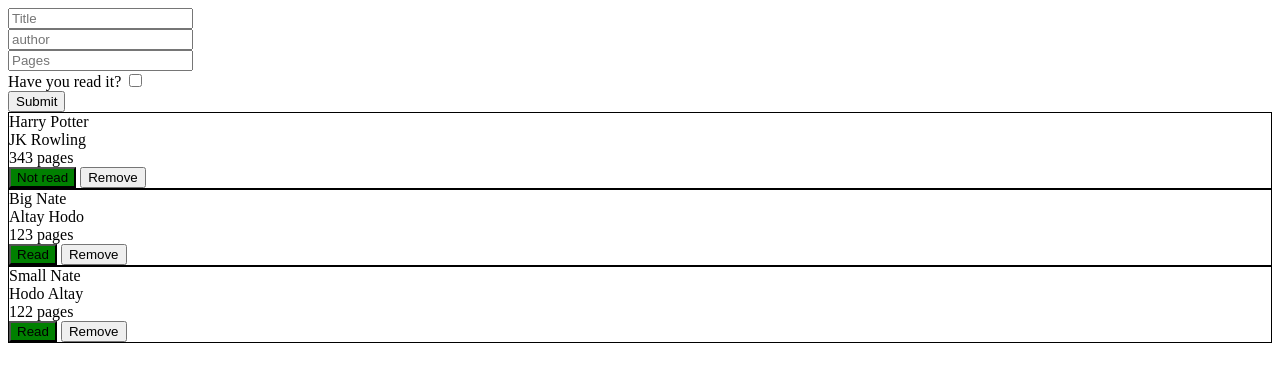
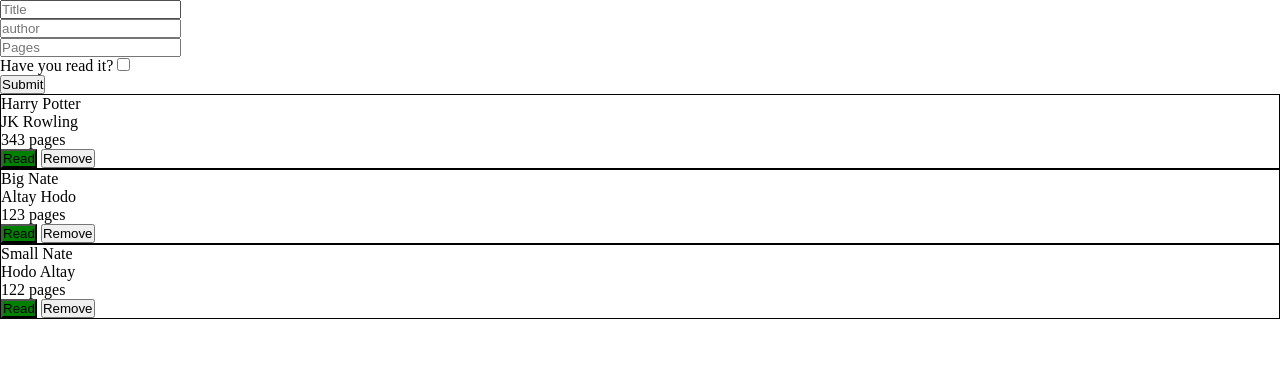
Before and after one commit to AltayHodo/odin-library-new, a plain HTML site: page index.html in a window 1280 px wide. Both pictures are taken after a click on the button "Not read". Drawn offline with Linux system fonts and the light colour scheme.

Commit message:
Fix read button toggle
The text inside the button was not updating,
fixed it so it changes depending on if the user
read or didn't read the book

```diff
--- a/script.js
+++ b/script.js
@@ -54,6 +54,11 @@ function removeBook(e) {
 function toggleReadStatus(e){
   const button = e.target
   const buttonText = button.textContent.trim();
+  if(buttonText == 'Not read'){
+    button.textContent = 'Read';
+  }else{
+    button.textContent = 'Not read';
+  }
   button.classList.toggle('not-read')
   button.classList.toggle('read')
 
--- a/styles.css
+++ b/styles.css
@@ -1,3 +1,9 @@
+*{
+  margin: 0;
+  padding: 0;
+  box-sizing: border-box;
+}
+
 .read{
   background-color: green;
 }
```
